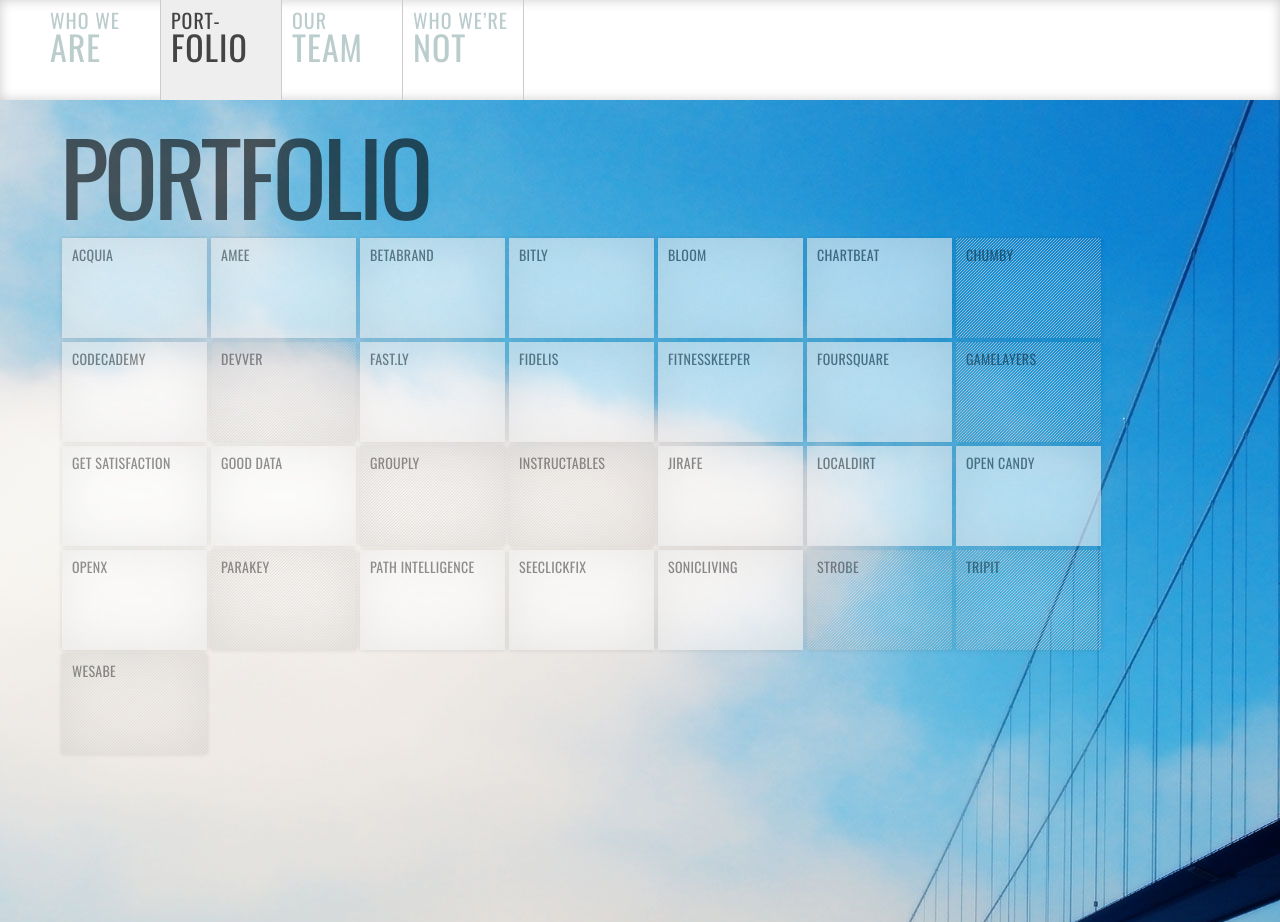
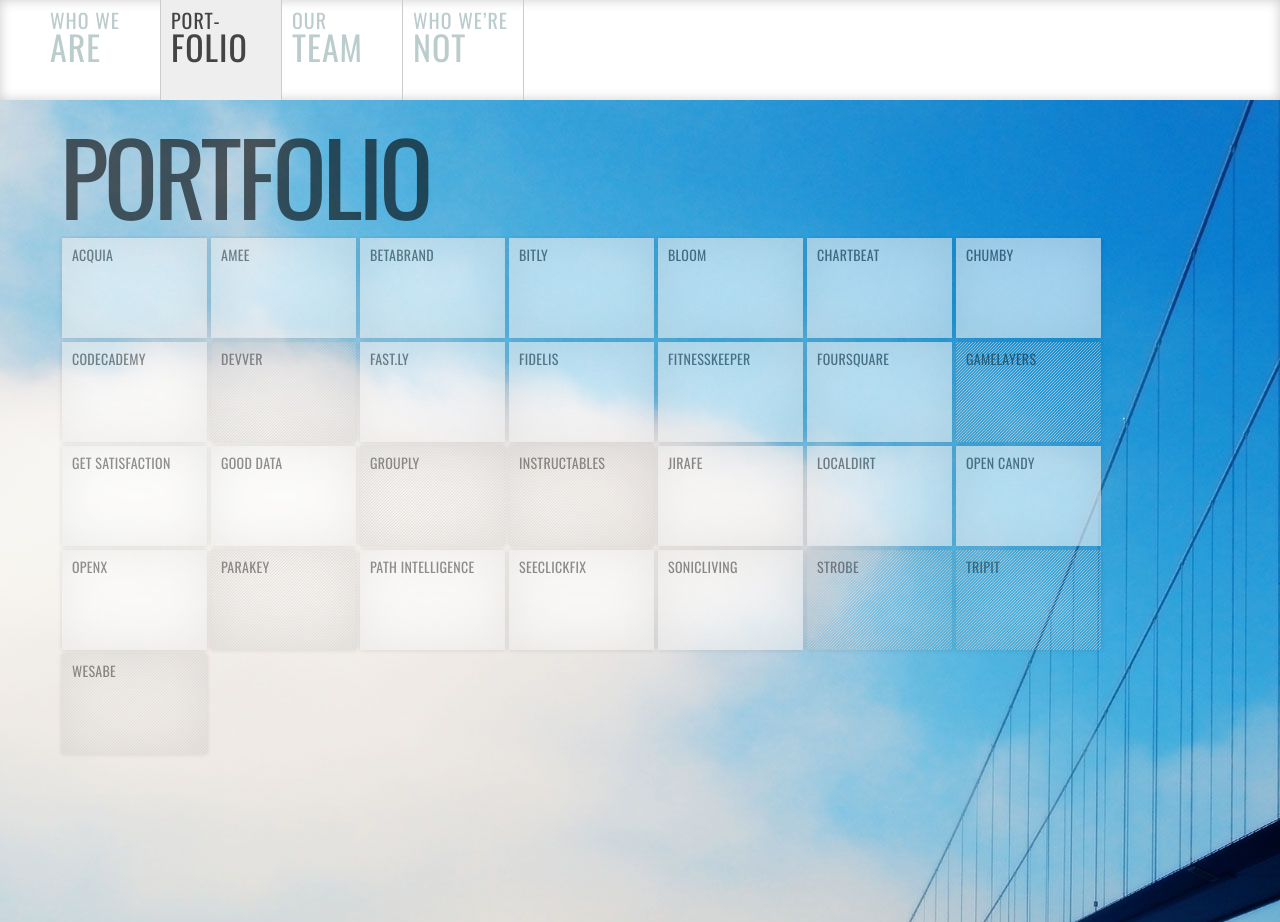
Before and after one commit to OATV/oatv, a plain HTML site: page portfolio.html in a window 1280 px wide. Shown: the top 922 px of the page. Drawn offline with nearby package versions, Linux system fonts and the light colour scheme.

```diff
--- a/portfolio.html
+++ b/portfolio.html
@@ -43,7 +43,7 @@
 	<li class="bitly"><h3>Bitly</h3><p class="hidden">Before Twitter or Facebook popularised them, URL shorteners were being played with by alpha geeks. Then social services started changing the way we share and discover information. Links became the currency of this new social economy. <a href="https://bitly.com/">Bitly</a> has developed a stack of services to help brands, media companies and individual users unlock the value of a link, regardless of where and how it&rsquo;s shared.</p></li>
 	<li class="bloom"><h3>Bloom</h3><p class="hidden">We have a long history with the founding team of <a href="http://bloom.io/">Bloom</a>. We&rsquo;ve known Ben and admired Tom&rsquo;s work for years. Jesper was our first summer Associate at OATV.  But, we never found an opportunity to back them in anything until they started talking to us about Bloom. Collectively, the Bloom founding team are some of the leading minds in big data visualizations, generative art and interaction design. Their vision for Bloom was to pair their expertise with the new wave of computing devices coming to market. Rather than simply shoehorning existing web content into these new form factors, Bloom is actively inventing the data models, visualization metaphors and playful interactions that will define the post-PC era. We love using everything they&rsquo;ve built and we think a lot of other people will too.</p></li>
 	<li class="chartbeat"><h3>Chartbeat</h3><p class="hidden">We got to know the <a href="http://chartbeat.com/">Chartbeat</a> team around the time that we invested in Bitly. They shared office space. What Bitly was doing to track realtime link data, Chartbeat was doing to track realtime click data on publisher websites. A future that includes a publisher&rsquo;s ability to learn and adapt content to its users in realtime is a pretty exciting one to us.</p></li>
-	<li class="chumby inactive"><h3>Chumby</h3><p class="hidden"><a href="http://www.chumby.com/">Chumby Industries</a> was birthed at Foo Camp in the summer of 2005 by alpha geeks who wanted to create a hackable WiFi consumer device. But the long term vision extended beyond a single device to a future full of wireless connected devices in our homes and lives. Chumby has built a series of devices and a software platform that brings a personalized internet experience to a multitude of connected products, ranging from clock radios to high definition televisions.</p></li>
+	<li class="chumby"><h3>Chumby</h3><p class="hidden"><a href="http://www.chumby.com/">Chumby Industries</a> was birthed at Foo Camp in the summer of 2005 by alpha geeks who wanted to create a hackable WiFi consumer device. But the long term vision extended beyond a single device to a future full of wireless connected devices in our homes and lives. Chumby has built a series of devices and a software platform that brings a personalized internet experience to a multitude of connected products, ranging from clock radios to high definition televisions.</p></li>
 	<li class="codecademy"><h3>Codecademy</h3><p class="hidden">Just as the move from the farm to the factory required developing a new world view and skill set, the transition from our analog past to our digital future is requiring a similar shift in understanding and skills. <a href="http://codecademy.com">Codecademy</a> is an effort to take anyone from a standing start to a basic understanding of computer coding via their online tools. If that same person wants to push deeper and develop into a full fledged computer programer, Codeacademy can help them do that too. As this global shift to code based economies unfolds, we think the potential impact of their tools is staggering.</p></li>
 	<li class="devver inactive"><h3>Devver</h3><p class="hidden"><a href="http://devver.net/">Devver</a> set out to change the way software was tested. Their initial approach was to host popular open source testing tools and create a shared backend that would bring software testing and deployment out of the dark ages. We knew that testing tools had historically been a tough business but we wanted to see if the benefits of hosted infrastructure changed that. In the case of Devver, it didn&rsquo;t and the company shut down in 2009. The team <a href="http://devver.wordpress.com/2010/04/26/lessons-learned/">wrote up a great post mortem here</a>.</p></li>
 	<li class="fastly"><h3>Fast.ly</h3><p class="hidden">The co-founder of <a href="http://www.fastly.com/">Fast.ly</a>, Artur Bergman, an O&rsquo;Reilly Radar contributor and Velocity conference founder, is what we call a core Foo (Friend of O&rsquo;Reilly) person. So when Artur told us that he was ready to launch a globally distributed network of blindingly fast edge servers that deliver dynamic content and analytics, we leapt at the chance to be part of his new company.</p></li>
```
